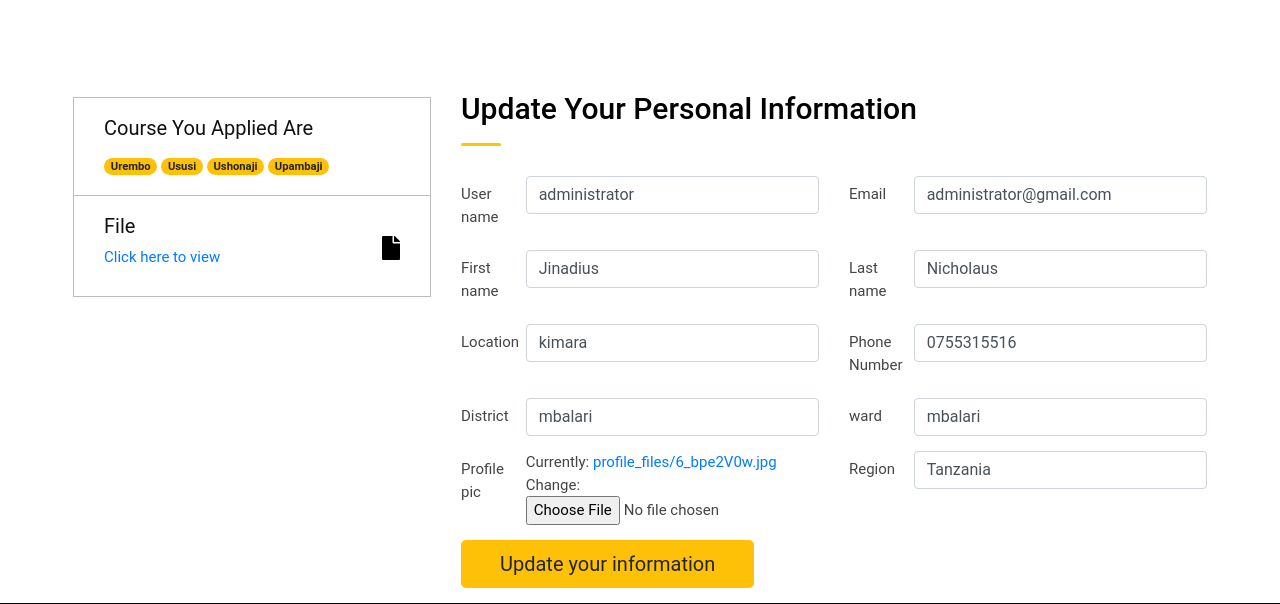
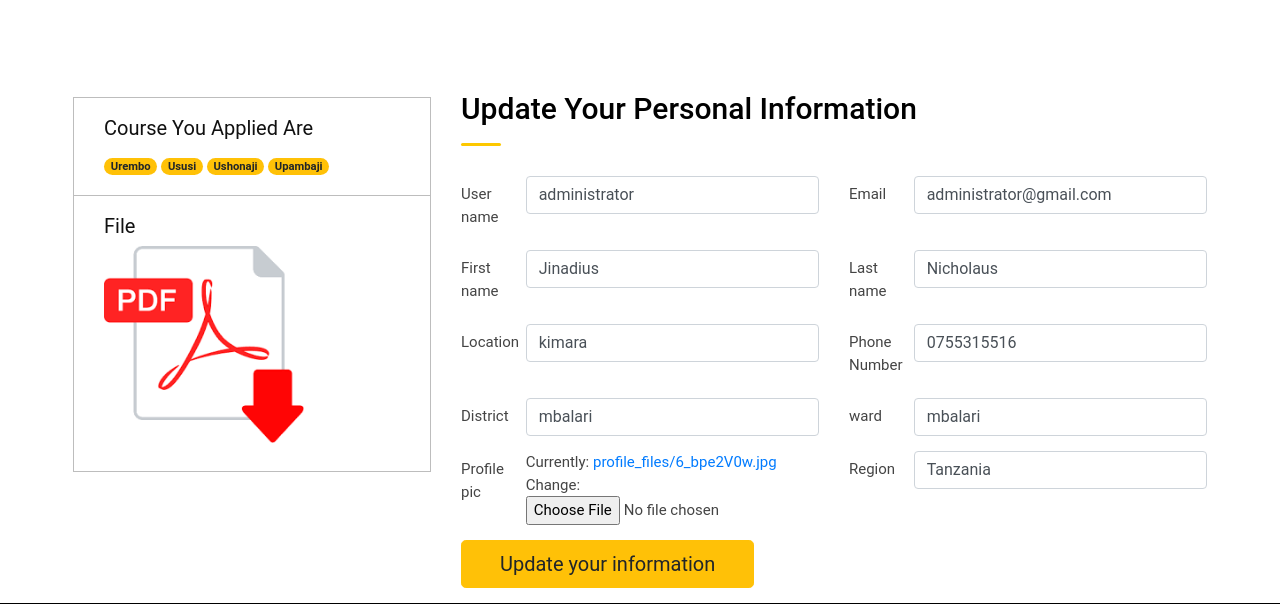
Before and after one commit to jenadiusnicholaus/ney-royal-web, a Django app: page /update_application in a window 1280 px wide. Shown: the part 437-1041 px from the top of the page. Run offline with Django 3.2, Linux system fonts and the light colour scheme; a user stored in the database is signed in; data comes from the database, SQL or seed files in the repository; some libraries are stand-ins or nearby versions; some web fonts are replaced.

Commit message:
add pdf img to update application

```diff
--- a/templates/update_application.html
+++ b/templates/update_application.html
@@ -39,7 +39,12 @@
                         <h3>File</h3>
                         {% for myfile in user_appliction %}
                         {%if  myfile.file %}
-                        <p><a href="{{ myfile.file.url }}"><i class="fas fa-file"></i>Click here to view</a></p>
+                        <a href="{{ myfile.file.url }}">
+                            <img width = 200 height = 200 src="{% static 'img/pdf2.png'%}" alt=" cover letter">
+                        </a>
+
+                        <p>
+                          </p>
                         {% else %}
                           <p><a href="#"><i class="fas fa-file"></i>Add you cover letter</a></p>
                         {% endif %}
```
Also changed, not shown: core/static/img/pdf.jpg (added), core/static/img/pdf2.png (added).
